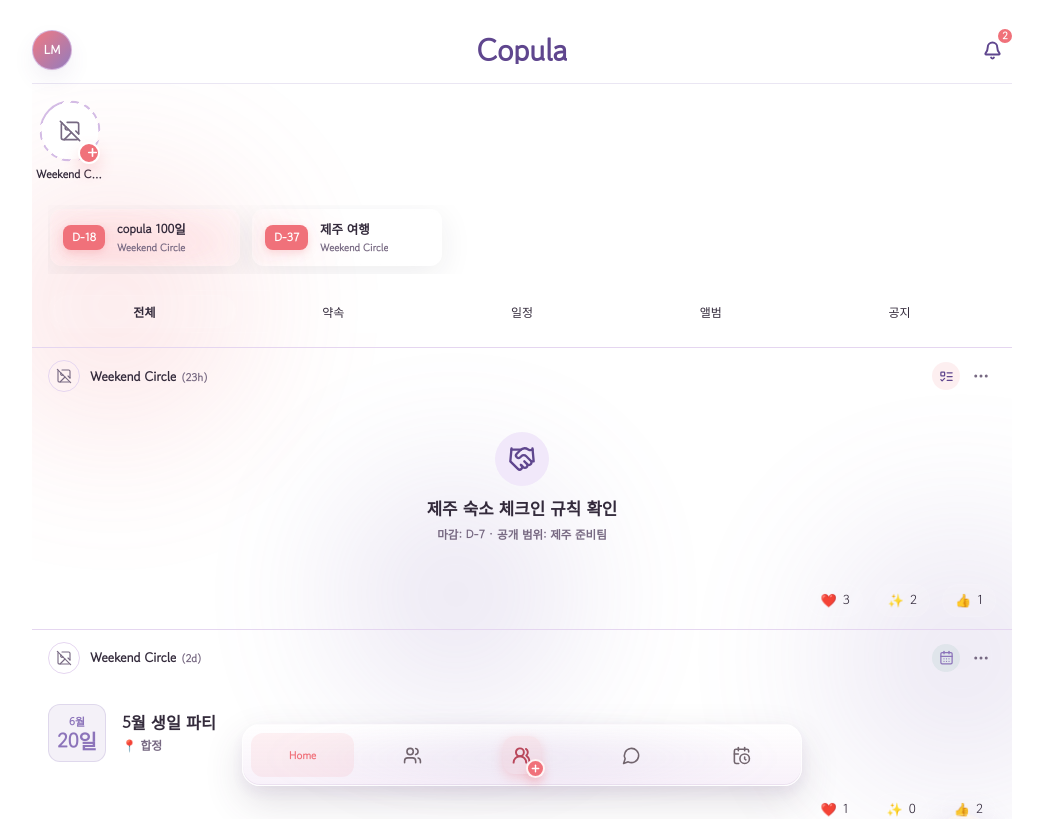
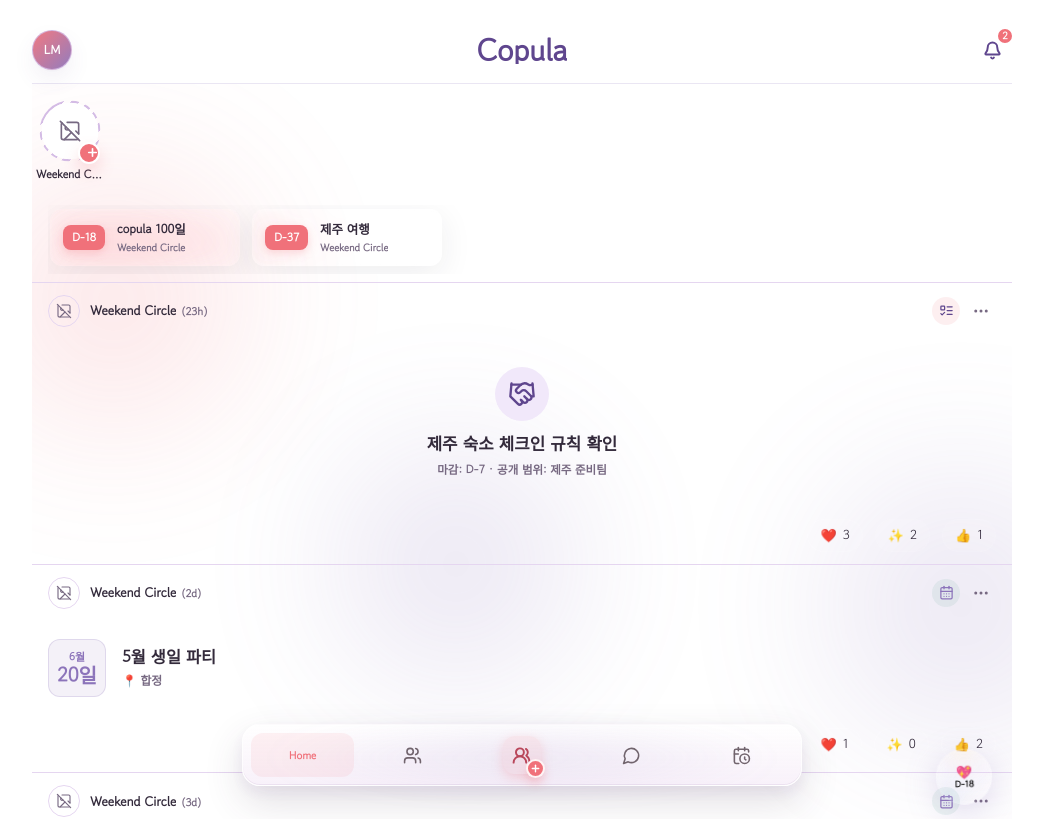
Before and after one commit to nsmae0127/copula, a React (Vite) app in the folder web/: page / in a window 1280 px wide. Shown: the top 819 px of the page, without its empty margins (118-1161 px from the left). Built offline with nearby package versions, Linux system fonts and the light colour scheme; a web font is replaced by a local one.

Commit message:
feat: rollback filter chips slider feature

```diff
--- a/web/src/screens/HomeScreen.tsx
+++ b/web/src/screens/HomeScreen.tsx
@@ -61,33 +61,7 @@ export function HomeScreen({
 
 
 
-  // 3. 필터 칩 슬라이더 상태
-  const [feedFilter, setFeedFilter] = useState<"all" | "commitment" | "event" | "album" | "notice">("all");
-  const filterContainerRef = useRef<HTMLDivElement | null>(null);
-  const [indicatorStyle, setIndicatorStyle] = useState<CSSProperties>({});
 
-  const filterOptions = [
-    { value: "all", label: "전체" },
-    { value: "commitment", label: "약속" },
-    { value: "event", label: "일정" },
-    { value: "album", label: "앨범" },
-    { value: "notice", label: "공지" },
-  ];
-
-  useEffect(() => {
-    const container = filterContainerRef.current;
-    if (!container) return;
-    const activeBtn = container.querySelector(`.filter-chip-btn.active`) as HTMLButtonElement | null;
-    if (activeBtn) {
-      setIndicatorStyle({
-        transform: `translateX(${activeBtn.offsetLeft}px)`,
-        width: `${activeBtn.offsetWidth}px`,
-        opacity: 1
-      });
-    } else {
-      setIndicatorStyle({ opacity: 0 });
-    }
-  }, [feedFilter]);
 
   // 4. 플로팅 디데이 버블 상태
   const [bubbleOpen, setBubbleOpen] = useState(false);
@@ -264,14 +238,8 @@ export function HomeScreen({
     })
   ] : [];
 
-  // 필터링 적용
-  const filteredFeed = allFeedItems.filter(item => {
-    if (feedFilter === "all") return true;
-    return item.type === feedFilter;
-  });
-
   // Home은 모든 Copula의 최신 활동을 시간순으로 모아 보여준다.
-  const sortedFeed = filteredFeed.sort(
+  const sortedFeed = allFeedItems.sort(
     (a, b) => new Date(b.postedAt).getTime() - new Date(a.postedAt).getTime()
   );
 
@@ -412,23 +380,6 @@ export function HomeScreen({
 
           {/* 인스타 피드 스냅 컨테이너 */}
           <section className="home-feed-section">
-            <div className="feed-filter-chips-container" ref={filterContainerRef}>
-              <div className="feed-filter-chips-scroll">
-                {filterOptions.map((opt) => (
-                  <button
-                    key={opt.value}
-                    className={`filter-chip-btn ${feedFilter === opt.value ? "active" : ""}`}
-                    onClick={() => {
-                      triggerHaptic(25);
-                      setFeedFilter(opt.value as any);
-                    }}
-                  >
-                    {opt.label}
-                  </button>
-                ))}
-                <div className="active-filter-indicator" style={indicatorStyle} />
-              </div>
-            </div>
 
             {sortedFeed.length > 0 ? (
               <div
```
Also changed, not shown: web/styles.css.
